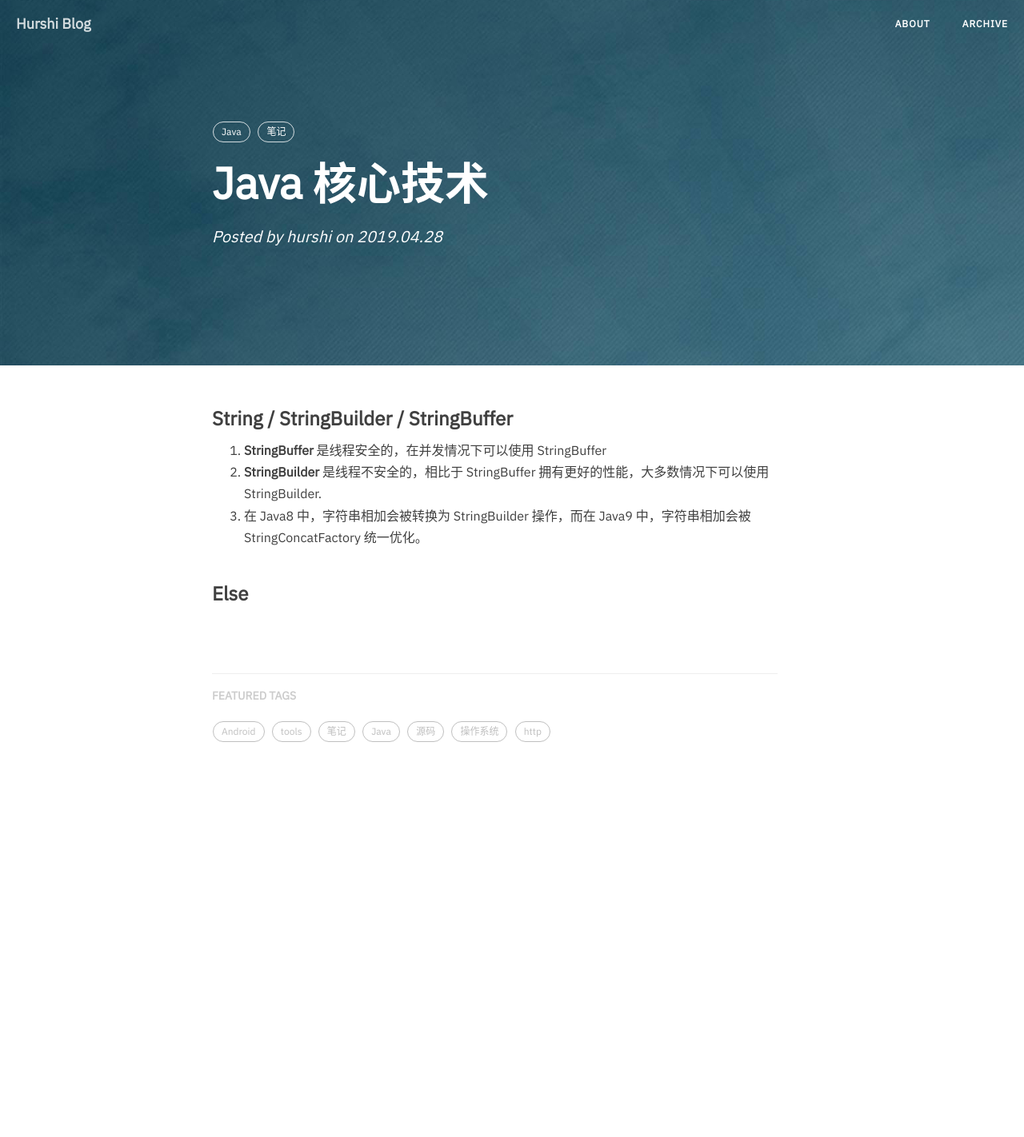
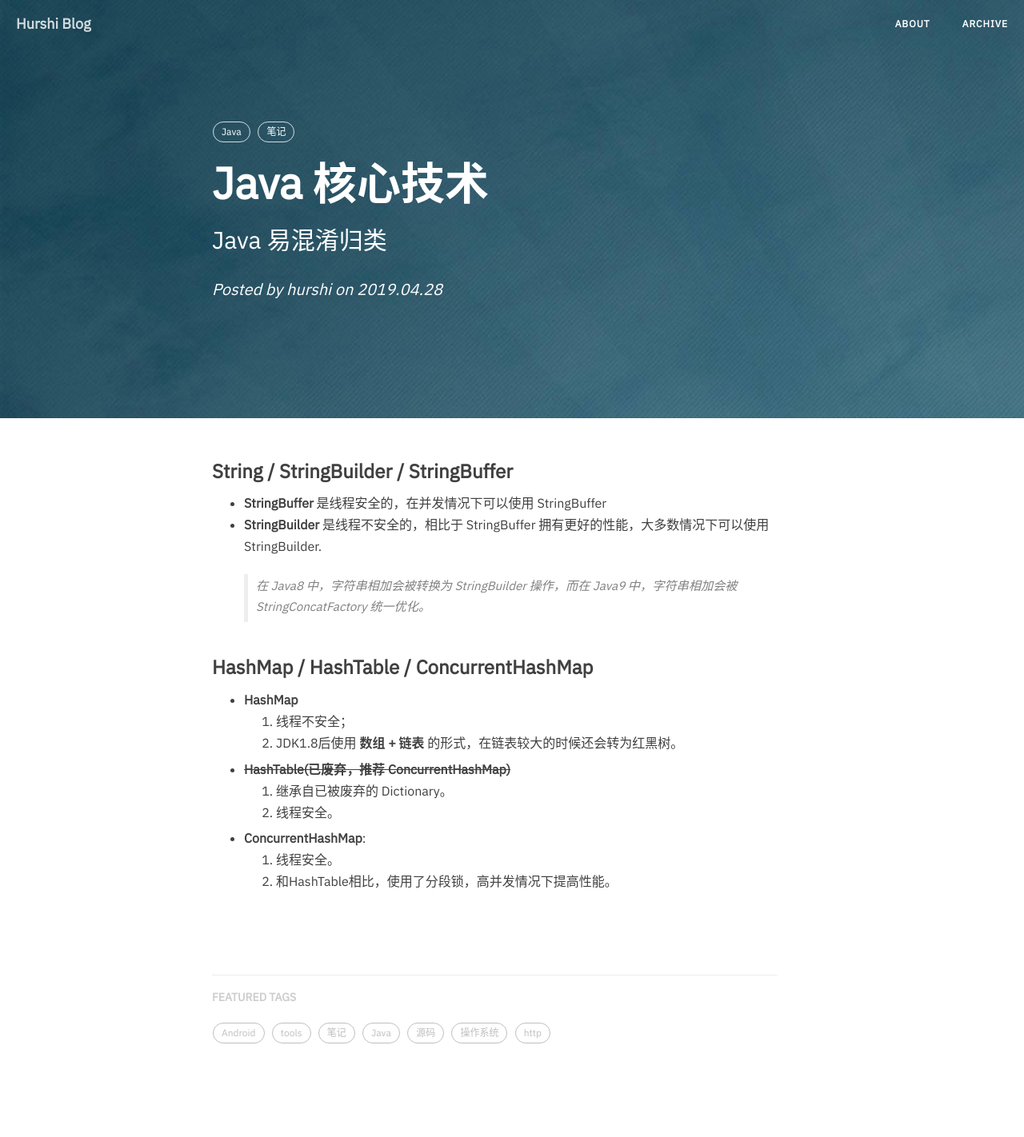
Before and after one commit to hurshi/hurshi.github.io, a Jekyll site: the page built from _posts/2019-04-28-Java_core_tech.md, in a window 1280 px wide. Shown: the whole page at 80% size. Built offline with Jekyll 4.4.1, drawn with Linux system fonts in a browser that asks for light colours; nearby versions of some CDN libraries; comment, search, counter and statistics services are not loaded; before the commit the page ends 1045 px from its top, so only the background shows below that.

Commit message:
fix java core

```diff
--- a/_posts/2019-04-28-Java_core_tech.md
+++ b/_posts/2019-04-28-Java_core_tech.md
@@ -1,6 +1,7 @@
 ---
 layout: post
 title: Java 核心技术
+subtitle: Java 易混淆归类
 catalog: false
 tags:
     - Java
@@ -9,10 +10,21 @@ tags:
 
 ### String / StringBuilder / StringBuffer
 
-1. **StringBuffer** 是线程安全的，在并发情况下可以使用 StringBuffer
-2. **StringBuilder** 是线程不安全的，相比于 StringBuffer 拥有更好的性能，大多数情况下可以使用 StringBuilder.
-3. 在 Java8 中，字符串相加会被转换为 StringBuilder 操作，而在 Java9 中，字符串相加会被 StringConcatFactory 统一优化。
+* **StringBuffer** 是线程安全的，在并发情况下可以使用 StringBuffer
+* **StringBuilder** 是线程不安全的，相比于 StringBuffer 拥有更好的性能，大多数情况下可以使用 StringBuilder.
+
+  > 在 Java8 中，字符串相加会被转换为 StringBuilder 操作，而在 Java9 中，字符串相加会被 StringConcatFactory 统一优化。
 
 
 
-### Else
+### HashMap / HashTable / ConcurrentHashMap
+
+* **HashMap**
+  1. 线程不安全；
+  2. JDK1.8后使用 **数组 + 链表** 的形式，在链表较大的时候还会转为红黑树。
+* **~~HashTable(已废弃，推荐 ConcurrentHashMap)~~**
+  1. 继承自已被废弃的 Dictionary。
+  2. 线程安全。
+* **ConcurrentHashMap**:
+  1. 线程安全。
+  2. 和HashTable相比，使用了分段锁，高并发情况下提高性能。
```
